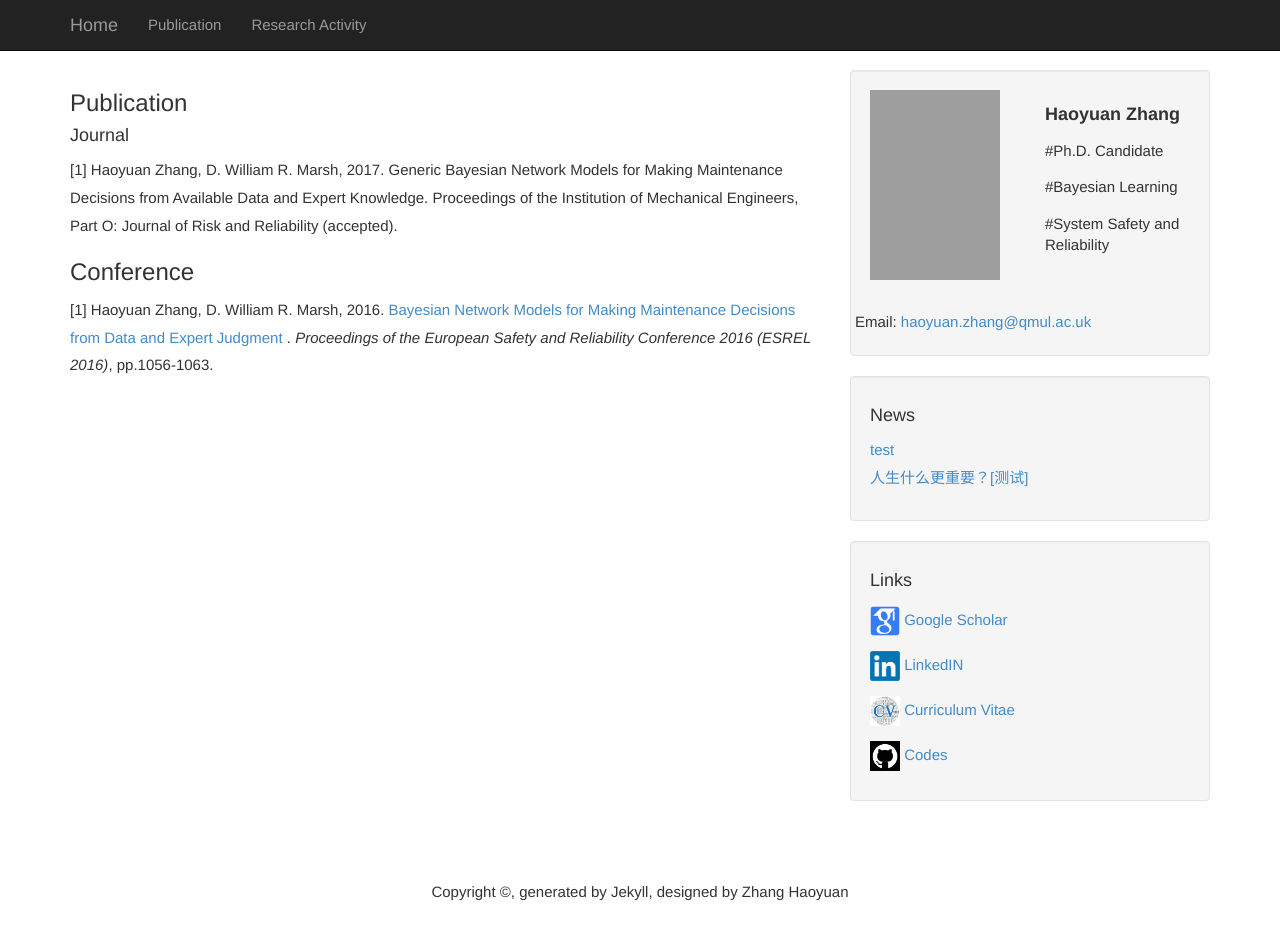
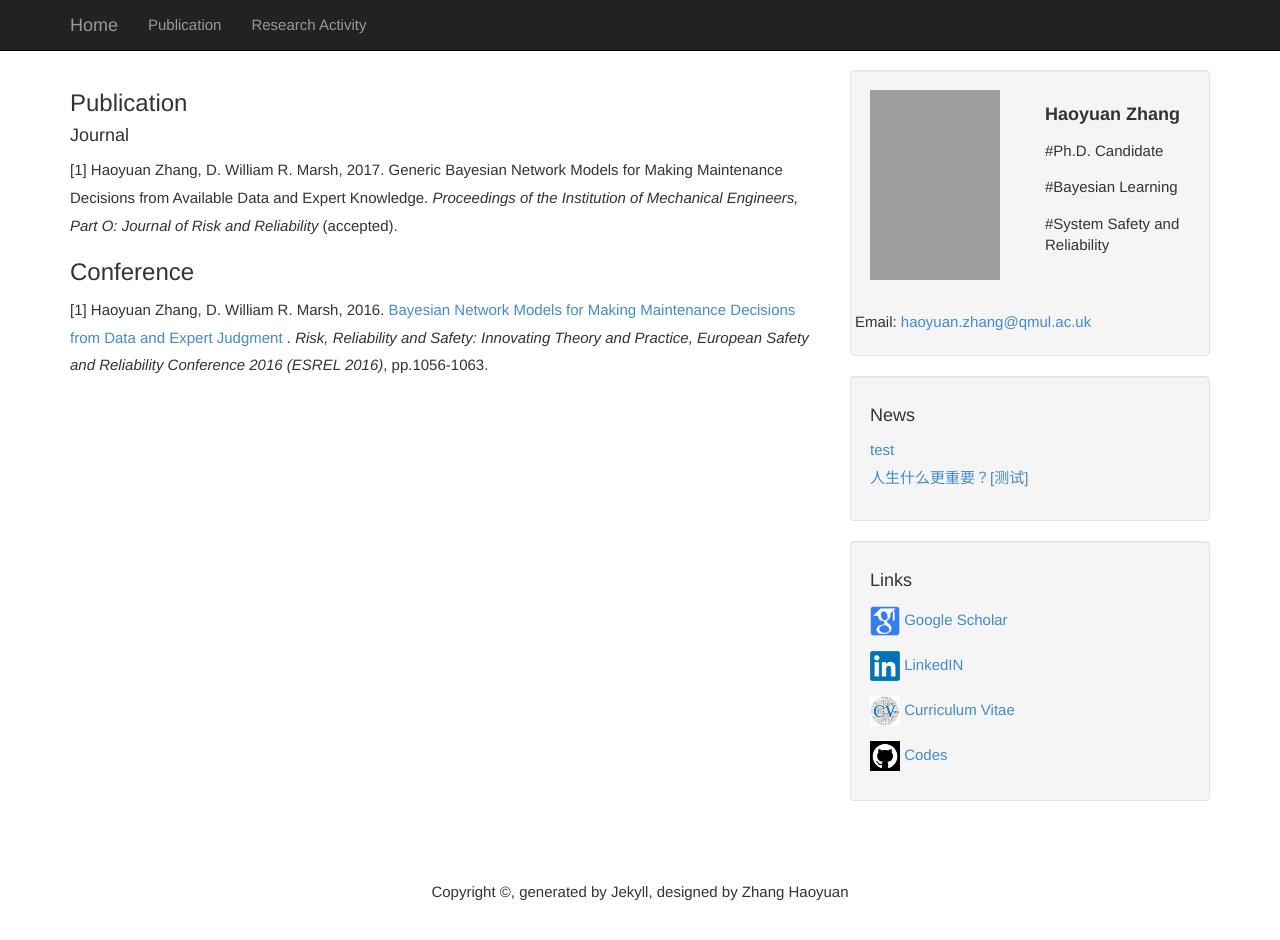
Before and after one commit to july0905/haoyuanzhang1990.github.io, a Jekyll site: the page built from pub.md, in a window 1280 px wide and 953 px high. Shown: the top 940 px of the window. Built offline with Jekyll 4.4.1, drawn with Linux system fonts in a browser that asks for light colours; grey boxes are pictures that could not be loaded.

Commit message:
Update pub.md

```diff
--- a/pub.md
+++ b/pub.md
@@ -7,8 +7,8 @@ title: "Publication"
 ### Publication
 
 #### Journal
-[1] Haoyuan Zhang, D. William R. Marsh, 2017. Generic Bayesian Network Models for Making Maintenance Decisions from Available Data and Expert Knowledge. Proceedings of the Institution of Mechanical Engineers, Part O: Journal of Risk and Reliability (accepted).
+[1] Haoyuan Zhang, D. William R. Marsh, 2017. Generic Bayesian Network Models for Making Maintenance Decisions from Available Data and Expert Knowledge. <i>Proceedings of the Institution of Mechanical Engineers, Part O: Journal of Risk and Reliability</i> (accepted).
 
 ### Conference
 [1] Haoyuan Zhang, D. William R. Marsh, 2016. <a href="https://qmro.qmul.ac.uk/xmlui/bitstream/handle/123456789/13065/Marsh%20Bayesian%20Network%20Models%20for%20Making%202016%20Accepted.pdf?sequence=1">Bayesian Network Models for Making Maintenance Decisions from Data and Expert Judgment </a>. <i>
-Proceedings of the European Safety and Reliability Conference 2016 (ESREL 2016)</i>, pp.1056-1063.
+Risk, Reliability and Safety: Innovating Theory and Practice, European Safety and Reliability Conference 2016 (ESREL 2016)</i>, pp.1056-1063.
```
